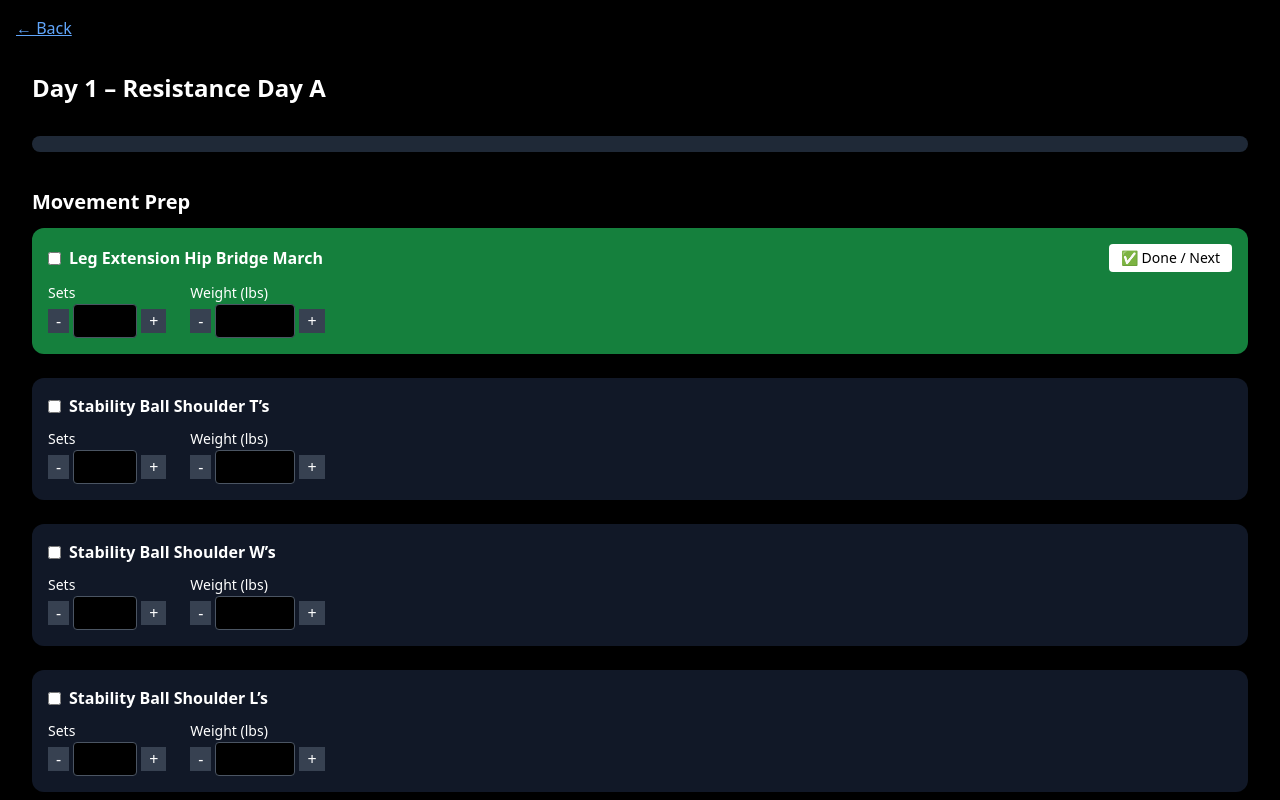
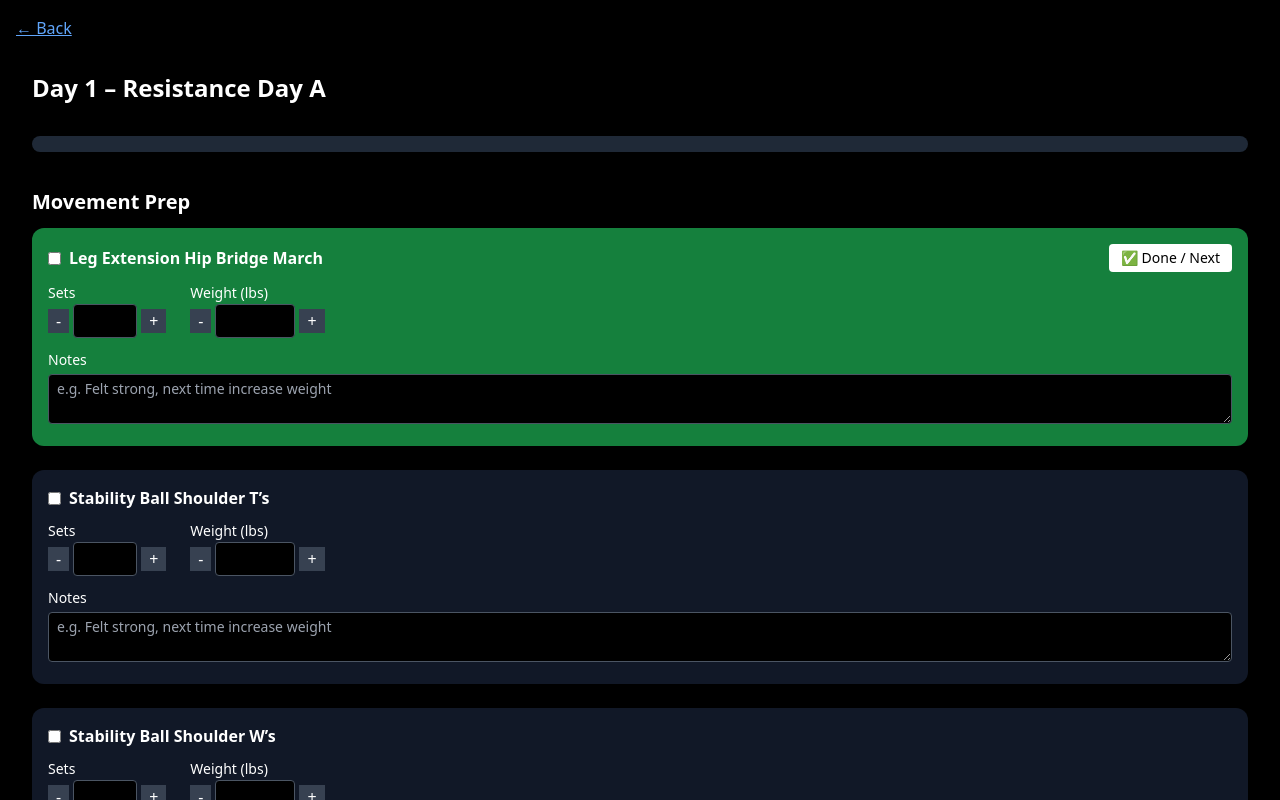
Before and after one commit to Chajir/my4dayfitness, a React (Vite) app: page / in a window 1280 px wide. Both pictures are taken after a click on the button "Day 1". Shown: the top 800 px of the page. Built offline with nearby package versions, Linux system fonts and the light colour scheme.

Commit message:
Add Phase 5: Notes and Video Links per Exercise

```diff
--- a/src/App.jsx
+++ b/src/App.jsx
@@ -366,6 +366,7 @@ const WorkoutDay = ({ day, data, onComplete }) => {
             {section.exercises.map((exercise, j) => {
               const last = lastUsed[exercise];
               const isCurrent = exercise === current;
+              const videoLink = exerciseData[exercise]?.video || workouts?.[day]?.sections?.[i]?.video;
               return (
                 <li
                   key={j}
@@ -377,6 +378,12 @@ const WorkoutDay = ({ day, data, onComplete }) => {
                       <input type="checkbox" checked={checked[i][j]} onChange={() => toggleCheckbox(i, j)} />
                       <span className="font-semibold">{exercise}</span>
                     </div>
+                    <div className="flex items-center space-x-2">
+                      {videoLink && (
+                        <a href={videoLink} target="_blank" rel="noopener noreferrer" className="text-sm text-blue-300 underline">
+                          ▶️ Video
+                        </a>
+                      )}
                       {isCurrent && (
                         <motion.button
                           whileTap={{ scale: 0.95 }}
@@ -385,12 +392,13 @@ const WorkoutDay = ({ day, data, onComplete }) => {
                         >✅ Done / Next</motion.button>
                       )}
                     </div>
+                  </div>
                   {last && (
                     <div className="text-sm text-gray-400 mb-2">
                       Last used: {last.sets || 0} sets @ {last.weight || 0} lbs {last.reps?.length ? `– Reps: ${last.reps.join(', ')}` : ""}
                     </div>
                   )}
-                  <div className="flex gap-6 flex-wrap">
+                  <div className="flex gap-6 flex-wrap mb-2">
                     <div>
                       <label className="text-sm">Sets</label>
                       <div className="flex items-center gap-1">
@@ -419,7 +427,7 @@ const WorkoutDay = ({ day, data, onComplete }) => {
                     </div>
                   </div>
                   {exerciseData[exercise]?.reps?.length > 0 && (
-                    <div className="mt-3">
+                    <div className="mt-2">
                       <label className="text-sm">Reps per set:</label>
                       <div className="flex gap-2 flex-wrap mt-1">
                         {exerciseData[exercise].reps.map((rep, idx) => (
@@ -434,6 +442,16 @@ const WorkoutDay = ({ day, data, onComplete }) => {
                       </div>
                     </div>
                   )}
+                  <div className="mt-3">
+                    <label className="text-sm block mb-1">Notes</label>
+                    <textarea
+                      rows={2}
+                      className="w-full bg-black border border-gray-600 text-white rounded px-2 py-1 text-sm"
+                      placeholder="e.g. Felt strong, next time increase weight"
+                      value={exerciseData[exercise]?.note || ""}
+                      onChange={(e) => handleChange(exercise, "note", e.target.value)}
+                    />
+                  </div>
                 </li>
               );
             })}
```
Lines whose indentation alone changed are shown as unchanged.
